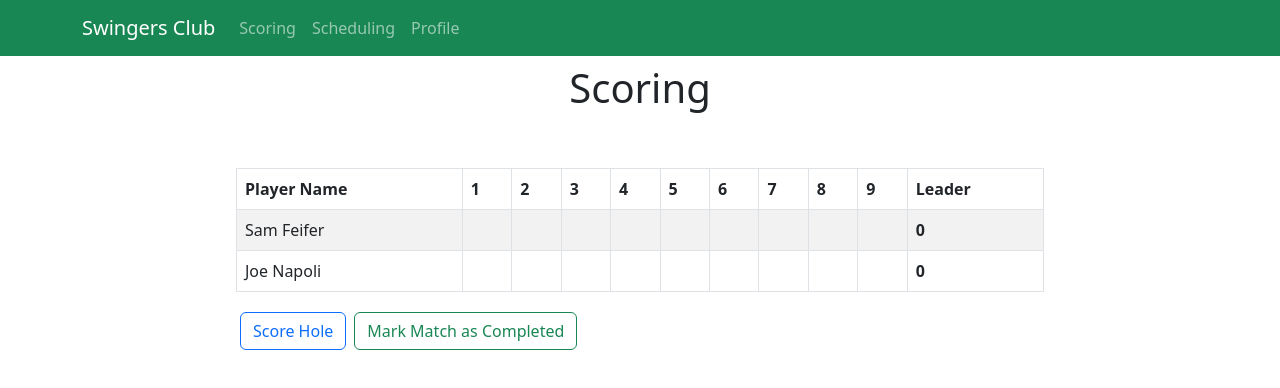
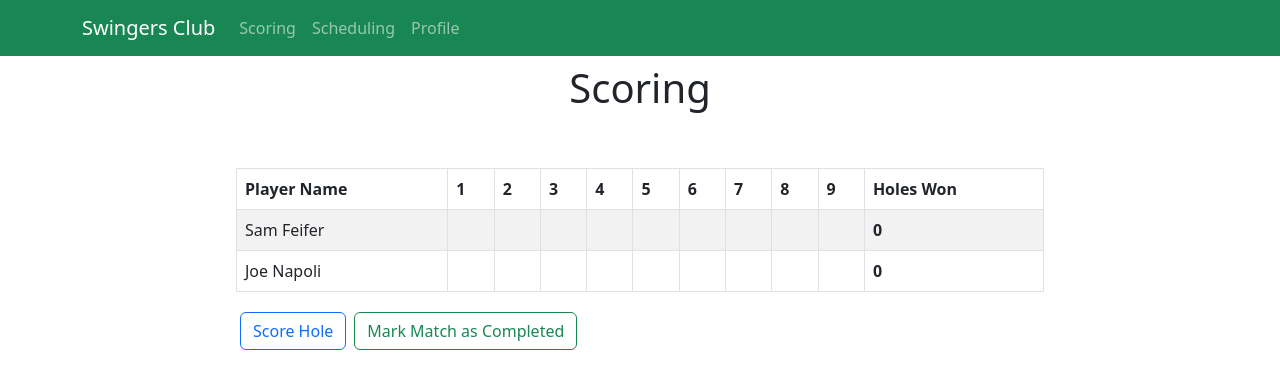
Before and after one commit to JosephNapoli/CS-4279, a React (Create React App) app in the folder golfapp/: page /scoring in a window 1280 px wide. Shown: the top 388 px of the page. Built offline with nearby package versions, Linux system fonts and the light colour scheme.

Commit message:
small change to scorecard

```diff
--- a/golfapp/src/Scoring.js
+++ b/golfapp/src/Scoring.js
@@ -54,7 +54,7 @@ export default function Scoring({ user }) {
                             <th>7</th>
                             <th>8</th>
                             <th>9</th>
-                            <th>Leader</th>
+                            <th>Holes Won</th>
                         </tr>
                         </thead>
                         <tbody>
```
